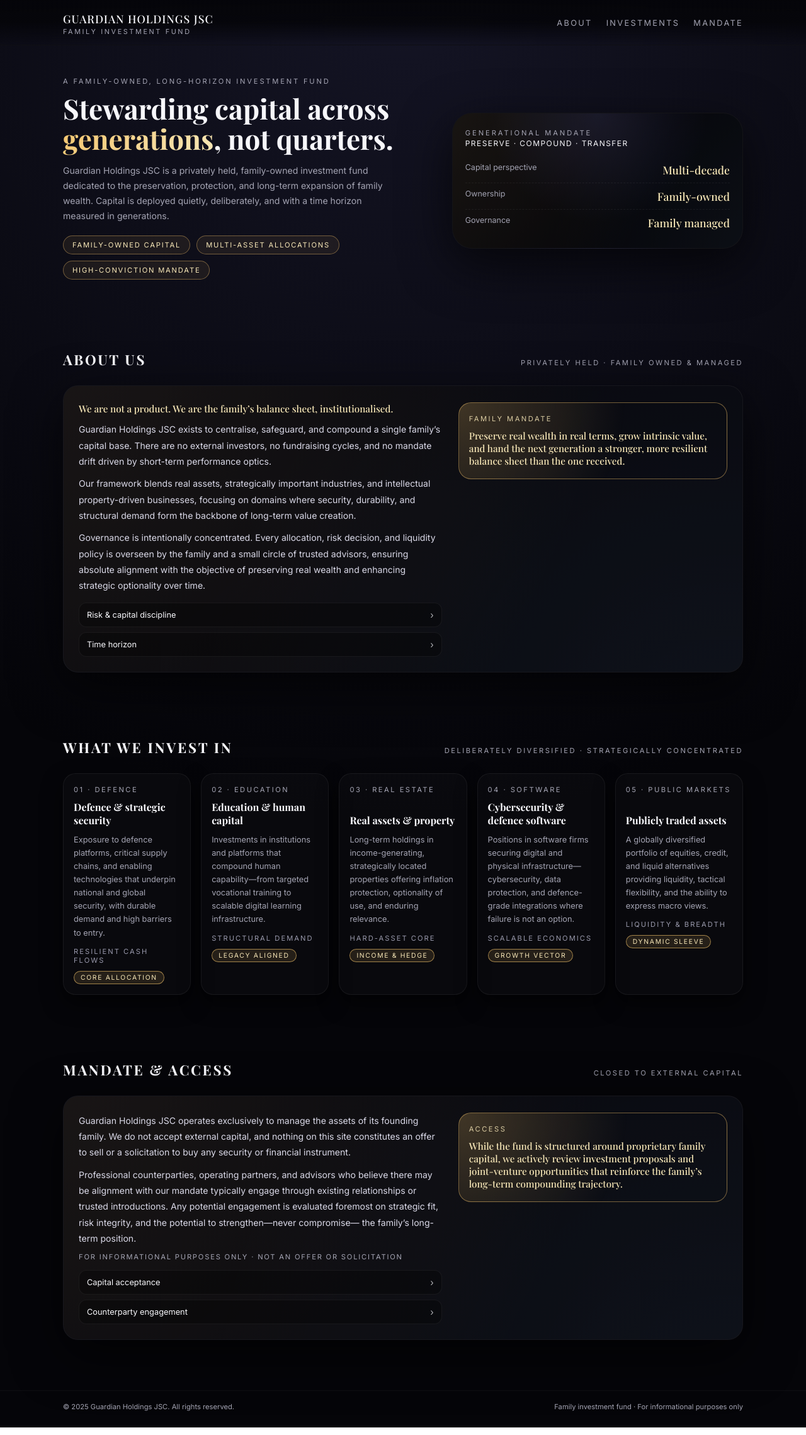
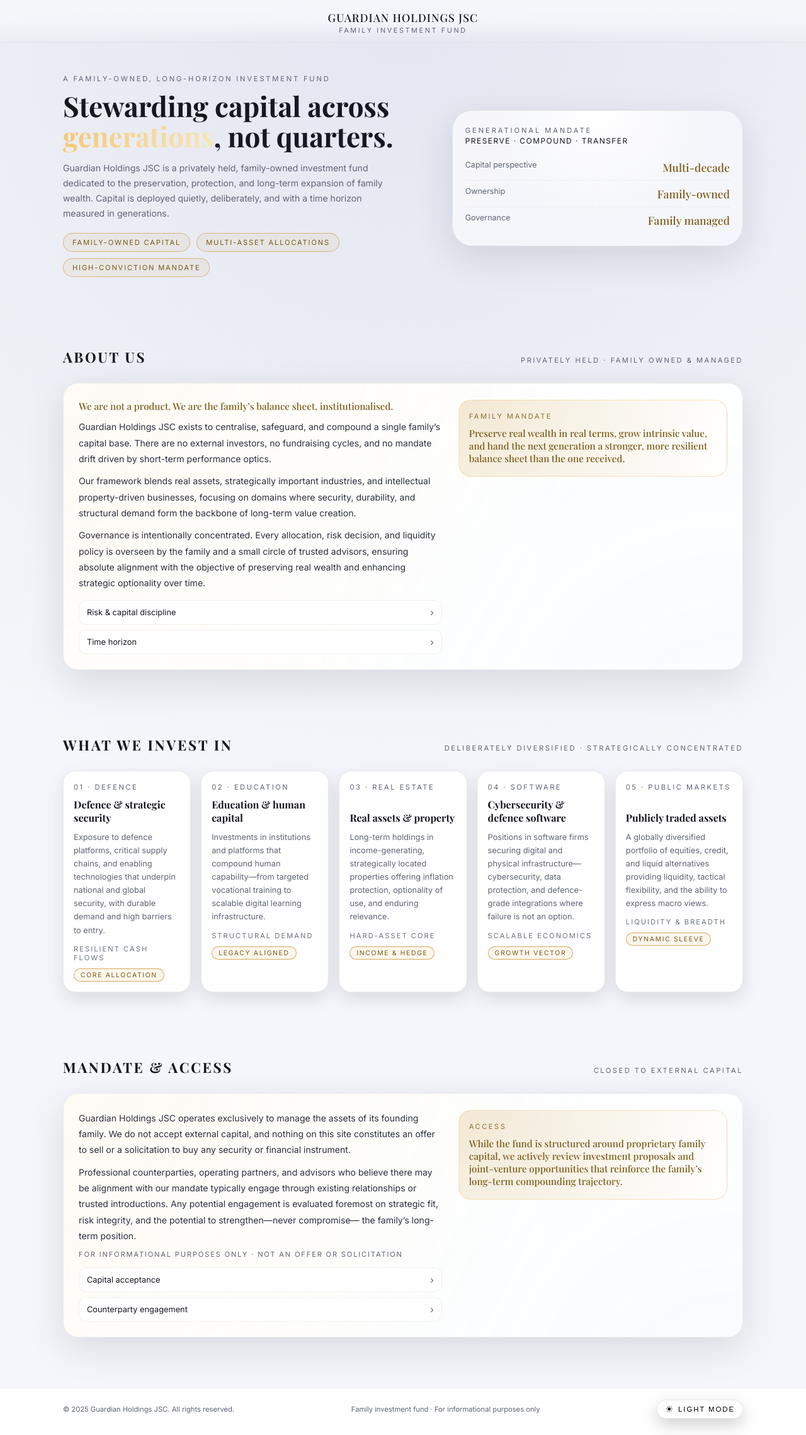
Before and after one commit to guardianholdings/website, a plain HTML site: page index.html in a window 1280 px wide. Shown: the whole page at 63% size. Drawn offline with nearby package versions, Linux system fonts and the light colour scheme.

Commit message:
Add files via upload

```diff
--- a/index.html
+++ b/index.html
@@ -10,15 +10,41 @@
 
   <style>
     :root {
+      color-scheme: dark;
+
       --bg: #050509;
+      --bg-gradient-top: #141424;
       --accent: #f4c46b;
       --accent-soft: rgba(244,196,107,0.12);
       --text: #f7f7fb;
       --muted: #a4a4b3;
       --border-subtle: rgba(255,255,255,0.06);
+      --surface: rgba(10,10,16,0.96);
+      --surface-soft: rgba(0,0,0,0.3);
+      --surface-elevated: rgba(255,255,255,0.02);
       --card-radius: 24px;
       --shadow-soft: 0 24px 80px rgba(0,0,0,0.65);
       --max-width: 1120px;
+      --header-bg-1: rgba(5,5,9,0.96);
+      --header-bg-2: rgba(5,5,9,0.88);
+    }
+
+    :root[data-theme="light"] {
+      color-scheme: light;
+
+      --bg: #f5f6fb;
+      --bg-gradient-top: #e3e6f0;
+      --accent: #c58a1d;
+      --accent-soft: rgba(197,138,29,0.14);
+      --text: #171722;
+      --muted: #5f6475;
+      --border-subtle: rgba(0,0,0,0.08);
+      --surface: rgba(255,255,255,0.98);
+      --surface-soft: rgba(255,255,255,0.9);
+      --surface-elevated: #ffffff;
+      --shadow-soft: 0 18px 60px rgba(15,23,42,0.12);
+      --header-bg-1: rgba(245,246,251,0.98);
+      --header-bg-2: rgba(245,246,251,0.94);
     }
 
     * {
@@ -33,7 +59,7 @@
 
     body {
       font-family: 'Inter', system-ui, -apple-system, BlinkMacSystemFont, sans-serif;
-      background: radial-gradient(circle at top, #141424 0, #050509 55%);
+      background: radial-gradient(circle at top, var(--bg-gradient-top) 0, var(--bg) 55%);
       color: var(--text);
       -webkit-font-smoothing: antialiased;
       min-height: 100vh;
@@ -50,21 +76,23 @@
       top: 0;
       z-index: 50;
       backdrop-filter: blur(18px);
-      background: linear-gradient(to bottom, rgba(5,5,9,0.96), rgba(5,5,9,0.88), transparent);
-      border-bottom: 1px solid rgba(255,255,255,0.04);
+      background: linear-gradient(to bottom, var(--header-bg-1), var(--header-bg-2), transparent);
+      border-bottom: 1px solid var(--border-subtle);
     }
 
     .nav-inner {
       max-width: var(--max-width);
       margin: 0 auto;
-      padding: 18px 20px 14px;
+      padding: 16px 20px 12px;
       display: flex;
-      justify-content: space-between;
+      justify-content: center;
       align-items: center;
-      gap: 18px;
+      gap: 16px;
+      flex-wrap: wrap;
     }
 
     .brand-block {
+      text-align: center;
       display: flex;
       flex-direction: column;
       gap: 2px;
@@ -84,45 +112,36 @@
       color: var(--muted);
     }
 
-    .nav-links {
-      display: flex;
+    .theme-toggle {
+      border-radius: 999px;
+      border: 1px solid var(--border-subtle);
+      background: var(--surface-soft);
+      padding: 6px 12px;
+      font-size: 0.72rem;
+      letter-spacing: 0.16em;
+      text-transform: uppercase;
+      cursor: pointer;
+      display: inline-flex;
       align-items: center;
-      gap: 22px;
-      font-size: 0.8rem;
-      letter-spacing: 0.18em;
-      text-transform: uppercase;
-      flex-wrap: wrap;
-      justify-content: flex-end;
+      gap: 6px;
+      white-space: nowrap;
+      box-shadow: 0 10px 24px rgba(0,0,0,0.18);
+      transition: background .18s ease, transform .18s ease, box-shadow .18s ease, border-color .18s ease;
     }
 
-    .nav-links a {
-      color: var(--muted);
-      position: relative;
-      padding-bottom: 2px;
-      transition: color .18s ease;
-      white-space: nowrap;
+    .theme-toggle-icon {
+      font-size: 0.9rem;
     }
 
-    .nav-links a::after {
-      content: "";
-      position: absolute;
-      left: 0;
-      bottom: -6px;
-      width: 0;
-      height: 1px;
-      background: linear-gradient(90deg, #f4c46b, #f8e8b8);
-      transition: width .22s ease;
+    .theme-toggle:hover {
+      transform: translateY(-1px);
+      box-shadow: 0 16px 30px rgba(0,0,0,0.22);
+      border-color: rgba(244,196,107,0.6);
     }
 
-    .nav-links a:hover,
-    .nav-links a:focus-visible {
-      color: var(--text);
-      outline: none;
-    }
-
-    .nav-links a:hover::after,
-    .nav-links a:focus-visible::after {
-      width: 100%;
+    .theme-toggle:focus-visible {
+      outline: 2px solid var(--accent);
+      outline-offset: 2px;
     }
 
     /* SECTIONS */
@@ -215,6 +234,12 @@
       cursor: default;
     }
 
+    :root[data-theme="light"] .tag-pill {
+      background: rgba(197,138,29,0.07);
+      color: #7b5b16;
+      border-color: rgba(197,138,29,0.5);
+    }
+
     .tag-pill:hover {
       transform: translateY(-1px);
       box-shadow: 0 10px 24px rgba(0,0,0,0.5);
@@ -225,12 +250,16 @@
     .hero-orbit {
       border-radius: 32px;
       padding: 24px 20px 20px;
-      background: radial-gradient(circle at top, #141426 0, #050509 55%);
+      background: radial-gradient(circle at top, #141426 0, var(--bg) 55%);
       border: 1px solid var(--border-subtle);
       box-shadow: var(--shadow-soft);
       position: relative;
       overflow: hidden;
       transition: transform .22s ease, box-shadow .22s ease, border-color .22s ease;
+    }
+
+    :root[data-theme="light"] .hero-orbit {
+      background: radial-gradient(circle at top, #ffffff 0, var(--bg) 55%);
     }
 
     .hero-orbit::before {
@@ -285,12 +314,20 @@
       transition: background-color .2s ease;
     }
 
+    :root[data-theme="light"] .grid-row {
+      border-bottom-color: rgba(0,0,0,0.06);
+    }
+
     .grid-row:last-child {
       border-bottom: none;
     }
 
     .grid-row:hover {
       background-color: rgba(255,255,255,0.03);
+    }
+
+    :root[data-theme="light"] .grid-row:hover {
+      background-color: rgba(15,23,42,0.04);
     }
 
     .grid-value {
@@ -300,11 +337,15 @@
       white-space: nowrap;
     }
 
+    :root[data-theme="light"] .grid-value {
+      color: #7b5b16;
+    }
+
     /* ABOUT / MANDATE BLOCKS */
     .about {
       border-radius: var(--card-radius);
       padding: 26px 24px 24px;
-      background: rgba(10,10,16,0.96);
+      background: var(--surface);
       border: 1px solid var(--border-subtle);
       box-shadow: var(--shadow-soft);
       position: relative;
@@ -338,11 +379,19 @@
       margin-bottom: 10px;
     }
 
+    :root[data-theme="light"] .about-emphasis {
+      color: #7b5b16;
+    }
+
     .about-body {
       font-size: 0.88rem;
       color: #dad9e8;
       line-height: 1.8;
       margin-bottom: 10px;
+    }
+
+    :root[data-theme="light"] .about-body {
+      color: #2a3040;
     }
 
     .about-aside {
@@ -355,6 +404,11 @@
       display: flex;
       flex-direction: column;
       gap: 10px;
+    }
+
+    :root[data-theme="light"] .about-aside {
+      background: radial-gradient(circle at top left, rgba(197,138,29,0.18), #fff);
+      color: #7b5b16;
     }
 
     .about-aside-label {
@@ -387,16 +441,24 @@
     details {
       border-radius: 12px;
       border: 1px solid rgba(255,255,255,0.06);
-      background: rgba(0,0,0,0.3);
+      background: var(--surface-soft);
       padding: 10px 12px;
       font-size: 0.8rem;
       transition: border-color .2s ease, background .2s ease, transform .2s ease;
+    }
+
+    :root[data-theme="light"] details {
+      border-color: rgba(0,0,0,0.06);
     }
 
     details[open] {
       border-color: rgba(244,196,107,0.7);
       background: rgba(10,10,18,0.9);
       transform: translateY(-1px);
+    }
+
+    :root[data-theme="light"] details[open] {
+      background: #ffffff;
     }
 
     summary {
@@ -436,6 +498,10 @@
       line-height: 1.6;
     }
 
+    :root[data-theme="light"] .details-body {
+      border-top-color: rgba(0,0,0,0.08);
+    }
+
     /* INVESTMENTS */
     .invest-grid {
       display: grid;
@@ -447,11 +513,15 @@
       position: relative;
       border-radius: 20px;
       padding: 18px 16px 16px;
-      background: rgba(255,255,255,0.02);
+      background: var(--surface-elevated);
       border: 1px solid var(--border-subtle);
       box-shadow: 0 14px 32px rgba(0,0,0,0.6);
       overflow: hidden;
       transition: transform .2s ease, box-shadow .2s ease, border-color .2s ease, background .2s ease;
+    }
+
+    :root[data-theme="light"] .asset-card {
+      box-shadow: 0 10px 28px rgba(15,23,42,0.12);
     }
 
     .asset-card::before {
@@ -469,6 +539,11 @@
       box-shadow: 0 22px 50px rgba(0,0,0,0.85);
       border-color: rgba(244,196,107,0.7);
       background: rgba(14,14,22,0.96);
+    }
+
+    :root[data-theme="light"] .asset-card:hover {
+      background: #ffffff;
+      box-shadow: 0 20px 44px rgba(15,23,42,0.18);
     }
 
     .asset-card:hover::before {
@@ -510,6 +585,10 @@
       flex-wrap: wrap;
     }
 
+    :root[data-theme="light"] .asset-meta {
+      color: #6b7280;
+    }
+
     .asset-pill {
       padding: 3px 10px;
       border-radius: 999px;
@@ -522,10 +601,17 @@
       white-space: nowrap;
     }
 
+    :root[data-theme="light"] .asset-pill {
+      background: rgba(197,138,29,0.08);
+      border-color: rgba(197,138,29,0.7);
+      color: #7b5b16;
+    }
+
     /* FOOTER */
     footer {
-      border-top: 1px solid rgba(255,255,255,0.04);
+      border-top: 1px solid var(--border-subtle);
       margin-top: 40px;
+      background: var(--surface-soft);
     }
 
     .footer-inner {
@@ -552,11 +638,6 @@
 
     /* Tablets / big phones */
     @media (max-width: 880px) {
-      .nav-inner {
-        padding-inline: 16px;
-        flex-wrap: wrap;
-      }
-
       .section {
         padding-inline: 16px;
       }
@@ -581,15 +662,6 @@
 
     /* Phones */
     @media (max-width: 720px) {
-      .nav-links {
-        font-size: 0.7rem;
-        gap: 14px;
-      }
-
-      .invest-grid {
-        grid-template-columns: repeat(2, minmax(0,1fr));
-      }
-
       .section-heading {
         flex-direction: column;
         align-items: flex-start;
@@ -598,28 +670,22 @@
       .section-kicker {
         text-align: left;
       }
+
+      .invest-grid {
+        grid-template-columns: repeat(2, minmax(0,1fr));
+      }
     }
 
     /* Small phones */
     @media (max-width: 520px) {
       .nav-inner {
         flex-direction: column;
-        align-items: flex-start;
+        align-items: center;
         gap: 8px;
-      }
-
-      .nav-links {
-        width: 100%;
-        justify-content: flex-start;
-        flex-wrap: wrap;
       }
 
       .section {
         padding-top: 44px;
-      }
-
-      .invest-grid {
-        grid-template-columns: minmax(0,1fr);
       }
 
       .hero-title {
@@ -629,9 +695,18 @@
       .about {
         padding: 20px 16px;
       }
+
+      .invest-grid {
+        grid-template-columns: minmax(0,1fr);
+      }
+
+      .footer-inner {
+        justify-content: center;
+        text-align: center;
+      }
     }
 
-    /* Very small screens / old devices */
+    /* Very small screens */
     @media (max-width: 360px) {
       .brand-title {
         font-size: 1rem;
@@ -648,6 +723,7 @@
   </style>
 </head>
 <body>
+
   <!-- NAV -->
   <header class="nav">
     <div class="nav-inner">
@@ -655,16 +731,11 @@
         <div class="brand-title">Guardian Holdings JSC</div>
         <div class="brand-subtitle">Family Investment Fund</div>
       </div>
-
-      <nav class="nav-links" aria-label="Primary">
-        <a href="#about">About</a>
-        <a href="#investments">Investments</a>
-        <a href="#mandate">Mandate</a>
-      </nav>
     </div>
   </header>
 
   <main>
+
     <!-- HERO -->
     <section class="section hero">
       <div>
@@ -914,6 +985,7 @@
         </div>
       </section>
     </section>
+
   </main>
 
   <!-- FOOTER -->
@@ -921,7 +993,57 @@
     <div class="footer-inner">
       <span>© 2025 Guardian Holdings JSC. All rights reserved.</span>
       <span>Family investment fund · For informational purposes only</span>
+
+      <!-- THEME TOGGLE MOVED TO BOTTOM -->
+      <button
+        id="theme-toggle"
+        class="theme-toggle"
+        type="button"
+        aria-label="Toggle dark and light mode"
+      >
+        <span class="theme-toggle-icon">☾</span><span>Dark mode</span>
+      </button>
     </div>
   </footer>
+
+  <script>
+    (function () {
+      const root = document.documentElement;
+      const toggle = document.getElementById('theme-toggle');
+
+      if (!toggle) return;
+
+      function applyTheme(theme) {
+        if (theme === 'light') {
+          root.setAttribute('data-theme', 'light');
+        } else {
+          root.removeAttribute('data-theme');
+        }
+        localStorage.setItem('gh-theme', theme);
+        updateToggleLabel(theme);
+      }
+
+      function updateToggleLabel(theme) {
+        if (theme === 'light') {
+          toggle.innerHTML = '<span class="theme-toggle-icon">☀</span><span>Light mode</span>';
+        } else {
+          toggle.innerHTML = '<span class="theme-toggle-icon">☾</span><span>Dark mode</span>';
+        }
+      }
+
+      const stored = localStorage.getItem('gh-theme');
+      if (stored === 'light' || stored === 'dark') {
+        applyTheme(stored);
+      } else {
+        const prefersLight = window.matchMedia && window.matchMedia('(prefers-color-scheme: light)').matches;
+        applyTheme(prefersLight ? 'light' : 'dark');
+      }
+
+      toggle.addEventListener('click', function () {
+        const isLight = root.getAttribute('data-theme') === 'light';
+        applyTheme(isLight ? 'dark' : 'light');
+      });
+    })();
+  </script>
 </body>
 </html>
```
